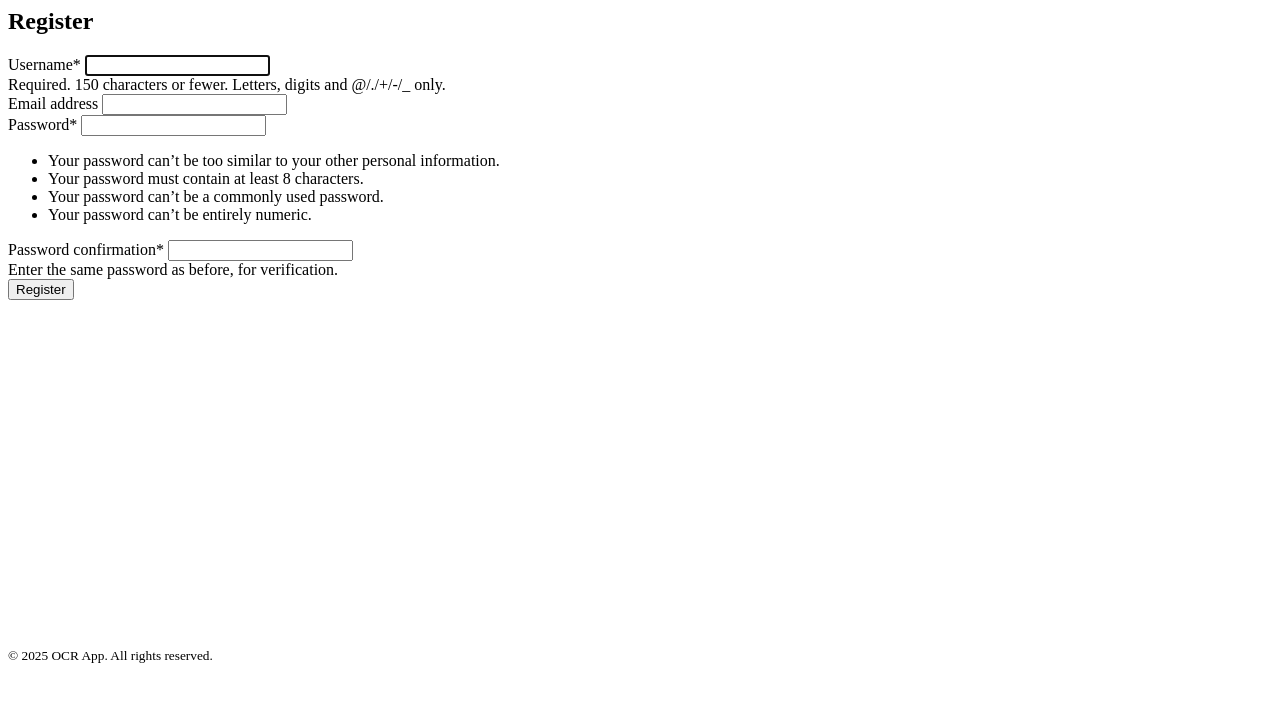
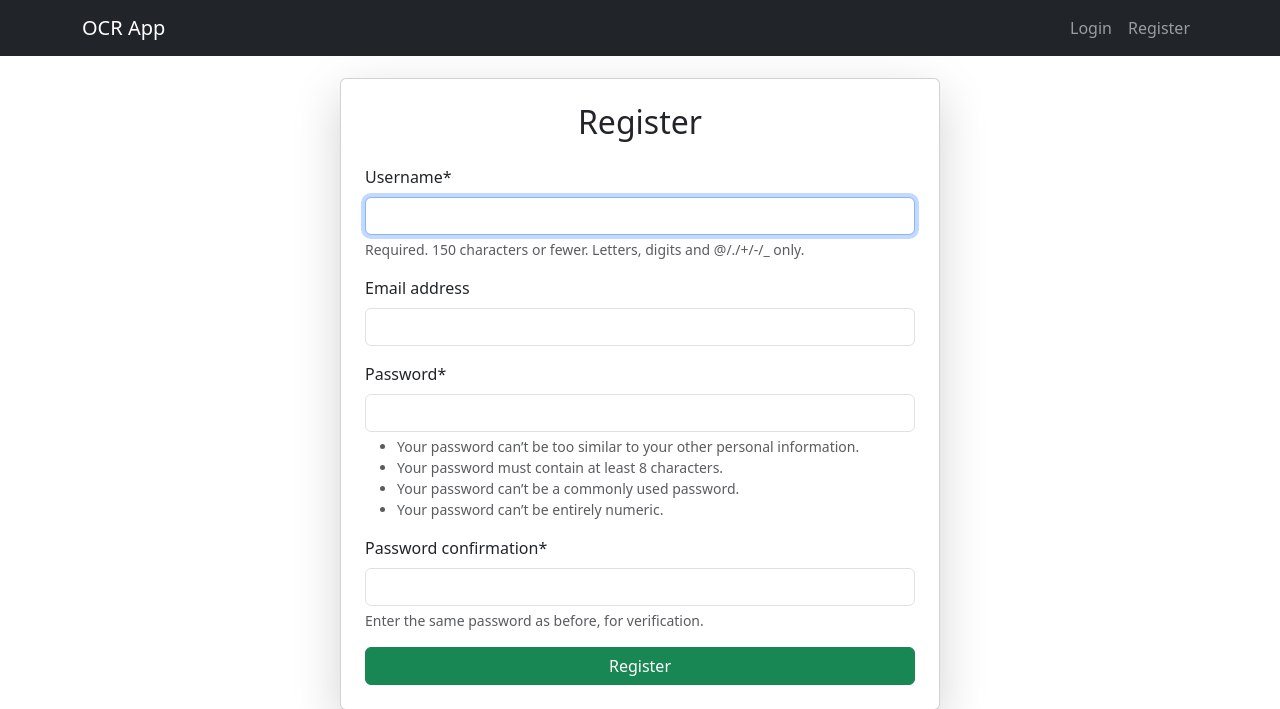
Before and after one commit to Ogwuejima/ocr_project, a Django app: page /register/ in a window 1280 px wide. Shown: the top 709 px of the page. Run offline with Django 5.2, Linux system fonts and the light colour scheme; some libraries are stand-ins or nearby versions.

Commit message:
Fix register.html to extend base template

```diff
--- a/ocr_app/templates/ocr_app/register.html
+++ b/ocr_app/templates/ocr_app/register.html
@@ -1,3 +1,4 @@
+{% extends 'ocr_app/base.html' %}
 {% load crispy_forms_tags %}
 {% block content %}
 <div class="container d-flex justify-content-center align-items-center" style="min-height: 80vh;">
```
